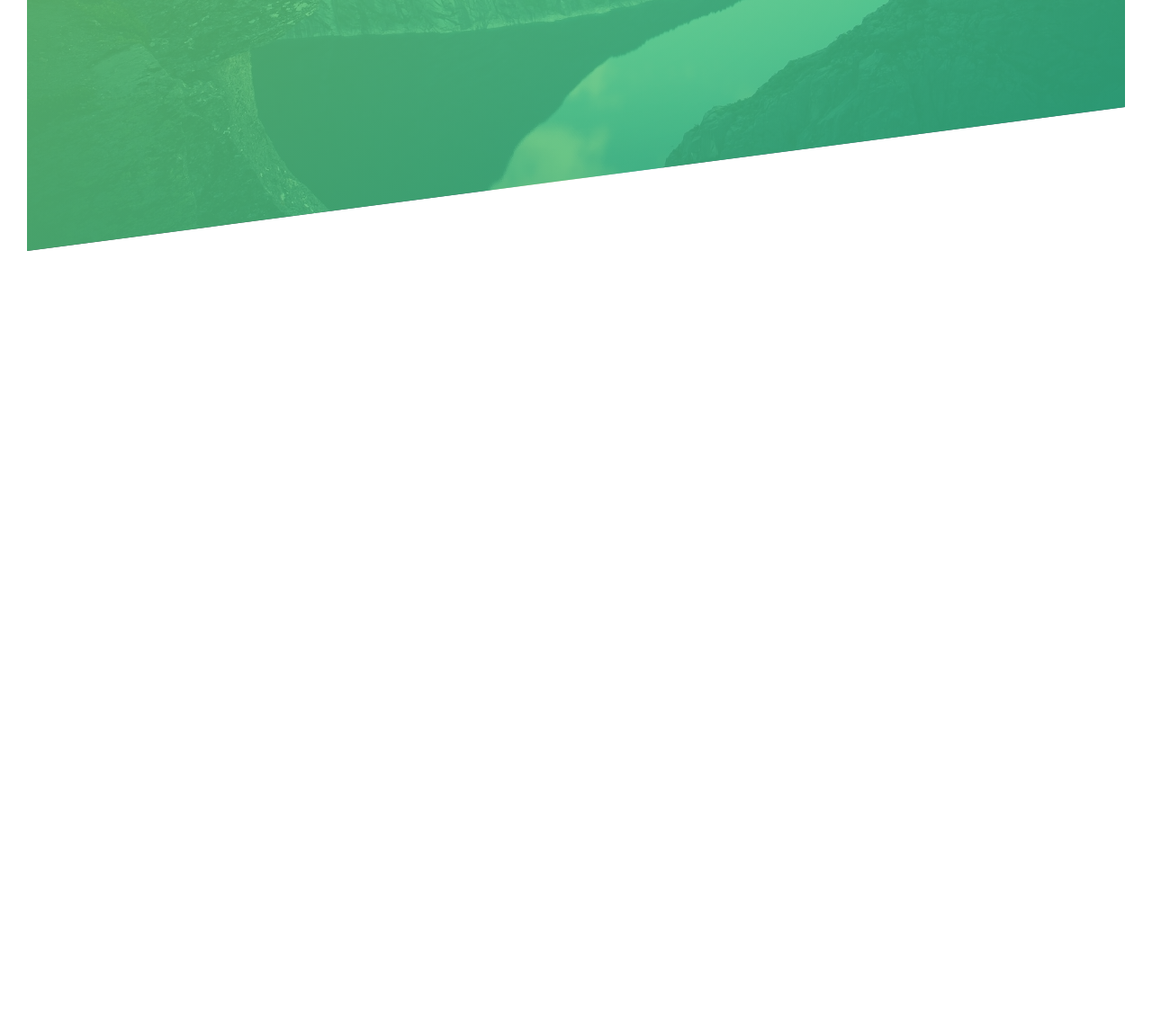
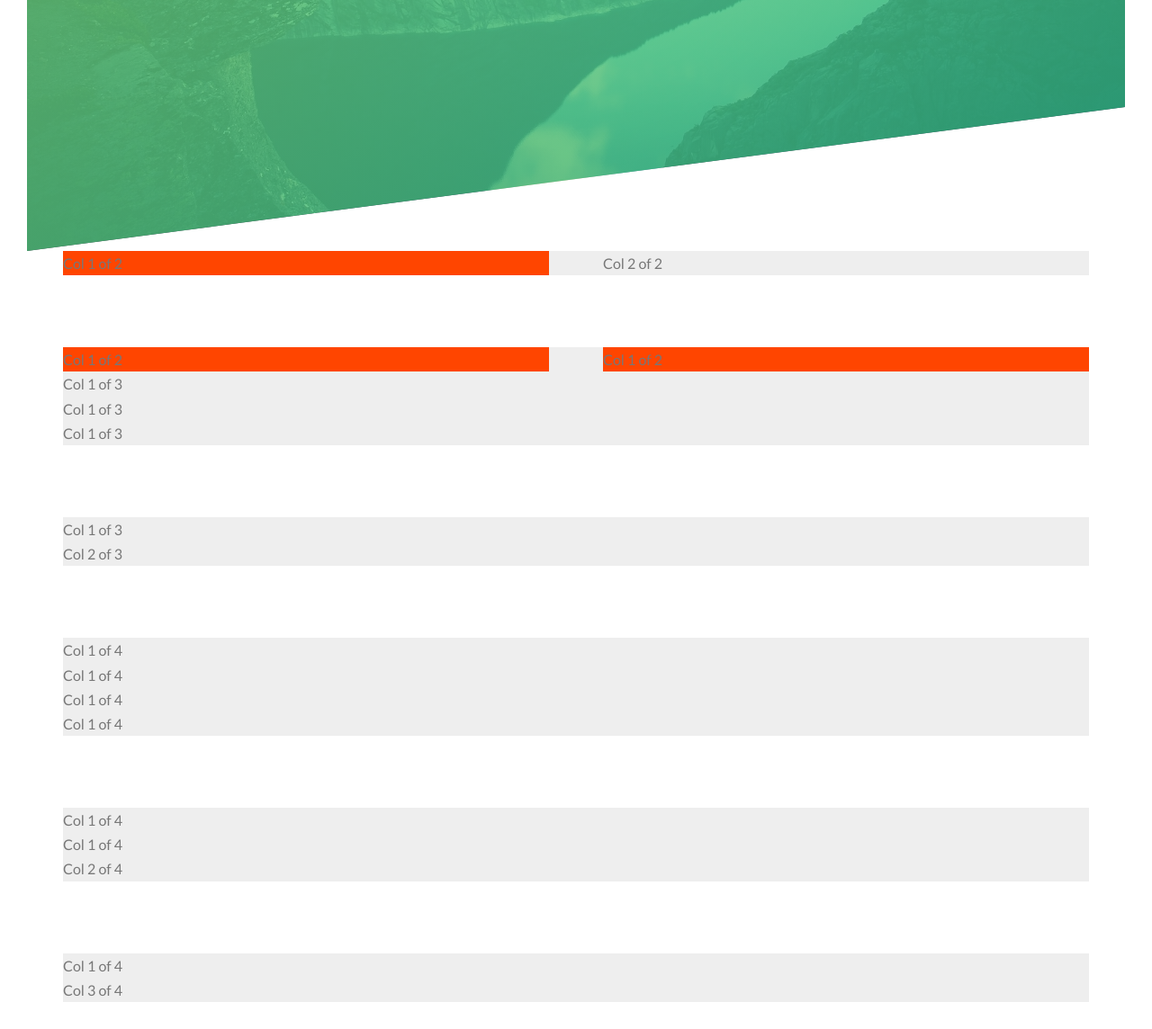
Before and after one commit to rtorres7/advanced-css-sass, a website: page natours/index.html in a window 1280 px wide. Shown: the part 511-1655 px from the top of the page at 90% size. Before the commit the page ends 820 px from the top, so only its background shows below. Drawn offline with Linux system fonts and the light colour scheme.

Commit message:
WIP section5 34

```diff
--- a/natours/index.html
+++ b/natours/index.html
@@ -25,5 +25,86 @@
       <a href="#" class="btn btn--white btn--animated">discover our tours</a>
     </div>
   </header>
+
+  <section class="grid-test">
+
+    <div class="row">
+      <div class="col-1-of-2">
+        Col 1 of 2
+      </div>
+      <div class="col-2-of-2">
+        Col 2 of 2
+      </div>
+    </div>
+
+    <div class="row">
+      <div class="col-1-of-2">
+        Col 1 of 2
+      </div>
+      <div class="col-1-of-2">
+        Col 1 of 2
+      </div>
+    </div>
+
+    <div class="row">
+      <div class="col-1-of-3">
+        Col 1 of 3
+      </div>
+      <div class="col-1-of-3">
+        Col 1 of 3
+      </div>
+      <div class="col-1-of-3">
+        Col 1 of 3
+      </div>
+    </div>
+
+    <div class="row">
+      <div class="col-1-of-3">
+        Col 1 of 3
+      </div>
+      <div class="col-2-of-3">
+        Col 2 of 3
+      </div>
+    </div>
+
+    <div class="row">
+      <div class="col-1-of-4">
+        Col 1 of 4
+      </div>
+      <div class="col-1-of-4">
+        Col 1 of 4
+      </div>
+      <div class="col-1-of-4">
+        Col 1 of 4
+      </div>
+      <div class="col-1-of-4">
+        Col 1 of 4
+      </div>
+    </div>
+
+      <div class="row">
+        <div class="col-1-of-4">
+          Col 1 of 4
+        </div>
+        <div class="col-1-of-4">
+          Col 1 of 4
+        </div>
+        <div class="col-2-of-4">
+          Col 2 of 4
+        </div>
+      </div>
+
+        <div class="row">
+          <div class="col-1-of-4">
+            Col 1 of 4
+          </div>
+          <div class="col-3-of-4">
+            Col 3 of 4
+          </div>
+        </div>
+
+    </div>
+
+  </section>
 </body>
 </html>
--- a/natours/sass/abstracts/_variables.scss
+++ b/natours/sass/abstracts/_variables.scss
@@ -1,6 +1,12 @@
+// COLORS
 $color-primary: #55c57a;
 $color-primary-light: #7ed56f;
 $color-primary-dark: #28b485;
 $color-gray-dark: #777;
 $color-white: #fff;
 $color-black: #000;
+
+// GRID
+$grid-width: 114rem;
+$gutter-vertical: 8rem;
+$gutter-horizontal: 6rem;
--- /dev/null
+++ b/natours/sass/layout/_grid.scss
@@ -0,0 +1,19 @@
+.row {
+  max-width: $grid-width;
+  background-color: #eee;
+  margin: 0 auto;
+
+  &:not(:last-child) {
+    margin-bottom: $gutter-vertical;
+  }
+
+  .col-1-of-2 {
+    width: calc((100% - #{$gutter-horizontal}) / 2);
+    background-color: orangered;
+    float: left;
+
+    &:not(:last-child) {
+      margin-right: $gutter-horizontal;
+    }
+  }
+}
--- a/natours/sass/main.scss
+++ b/natours/sass/main.scss
@@ -9,6 +9,7 @@
 
 @import "components/buttons";
 
+@import "layout/grid";
 @import "layout/header";
 
 @import "pages/home";
```
Also changed, not shown: natours/css/styles.css.
